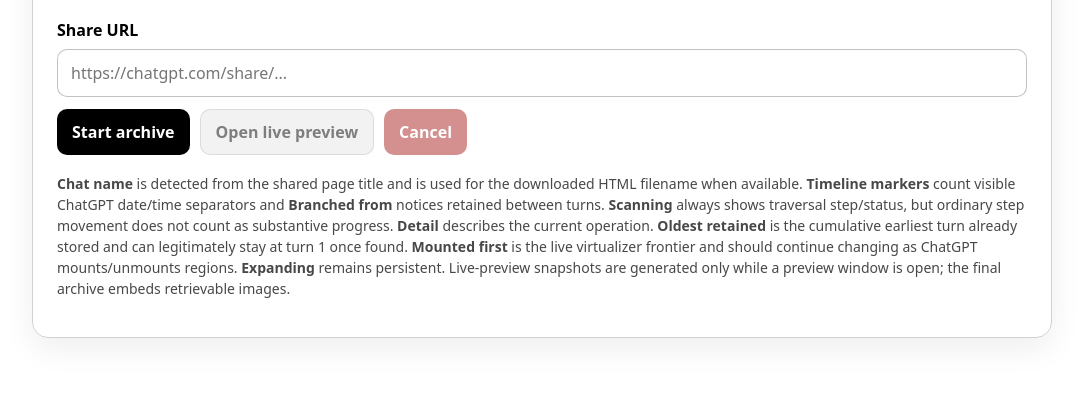
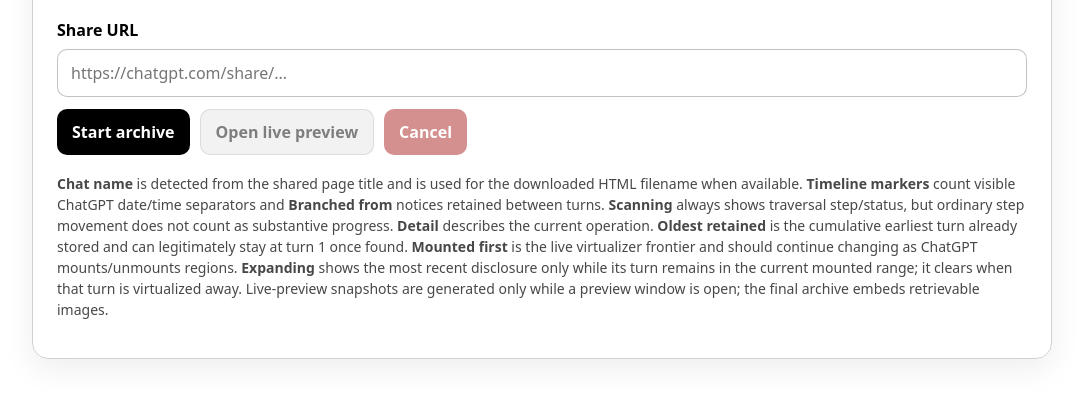
Before and after one commit to dcf1007/chatgpt_conversation_crawler, a website: page public/index.html in a window 1280 px wide. Shown: the part 168-566 px from the top of the page, without its empty margins (98-1181 px from the left). Drawn offline with Linux system fonts and the light colour scheme.

Commit message:
docs(ui): clarify mounted expansion status

```diff
--- a/public/index.html
+++ b/public/index.html
@@ -18,7 +18,7 @@
     <div class="stats"><div class="stat"><div class="value" id="turns">0</div><div class="label">turns captured</div></div><div class="stat"><div class="value" id="timelineMarkers">0</div><div class="label">timeline markers</div></div><div class="stat"><div class="value" id="expansions">0</div><div class="label">disclosures expanded</div></div><div class="stat"><div class="value" id="clicks">0</div><div class="label">expansion clicks</div></div><div class="stat"><div class="value" id="preBlocks">0</div><div class="label">&lt;pre&gt; blocks captured</div></div><div class="stat"><div class="value" id="codeBlocks">0</div><div class="label">&lt;code&gt; elements captured</div></div><div class="stat"><div class="value" id="failures">0</div><div class="label">unconfirmed expansions</div></div></div>
     <div class="health"><div><strong>Worker heartbeat:</strong> <span id="heartbeat">—</span></div><div><strong>Last substantive progress:</strong> <span id="lastProgress">—</span></div></div><div id="warning" class="warning"></div><div id="doneBox" class="done"></div>
   </section>
-  <p class="note"><strong>Chat name</strong> is detected from the shared page title and is used for the downloaded HTML filename when available. <strong>Timeline markers</strong> count visible ChatGPT date/time separators and <strong>Branched from</strong> notices retained between turns. <strong>Scanning</strong> always shows traversal step/status, but ordinary step movement does not count as substantive progress. <strong>Detail</strong> describes the current operation. <strong>Oldest retained</strong> is the cumulative earliest turn already stored and can legitimately stay at turn 1 once found. <strong>Mounted first</strong> is the live virtualizer frontier and should continue changing as ChatGPT mounts/unmounts regions. <strong>Expanding</strong> remains persistent. Live-preview snapshots are generated only while a preview window is open; the final archive embeds retrievable images.</p>
+  <p class="note"><strong>Chat name</strong> is detected from the shared page title and is used for the downloaded HTML filename when available. <strong>Timeline markers</strong> count visible ChatGPT date/time separators and <strong>Branched from</strong> notices retained between turns. <strong>Scanning</strong> always shows traversal step/status, but ordinary step movement does not count as substantive progress. <strong>Detail</strong> describes the current operation. <strong>Oldest retained</strong> is the cumulative earliest turn already stored and can legitimately stay at turn 1 once found. <strong>Mounted first</strong> is the live virtualizer frontier and should continue changing as ChatGPT mounts/unmounts regions. <strong>Expanding</strong> shows the most recent disclosure only while its turn remains in the current mounted range; it clears when that turn is virtualized away. Live-preview snapshots are generated only while a preview window is open; the final archive embeds retrievable images.</p>
 </div></main>
 <script>
 const $=s=>document.querySelector(s),form=$('#form'),input=$('#url'),submit=$('#submit'),previewBtn=$('#previewBtn'),cancelBtn=$('#cancelBtn'),jobPanel=$('#jobPanel'),phase=$('#phase'),chatName=$('#chatName'),detail=$('#detail'),scanningStatus=$('#scanningStatus'),oldestRetained=$('#oldestRetained'),mountedFirst=$('#mountedFirst'),expandingStatus=$('#expandingStatus'),statusPill=$('#statusPill'),bar=$('#bar'),passText=$('#passText'),scrollText=$('#scrollText'),warning=$('#warning'),doneBox=$('#doneBox'),heartbeat=$('#heartbeat'),lastProgress=$('#lastProgress');
```
